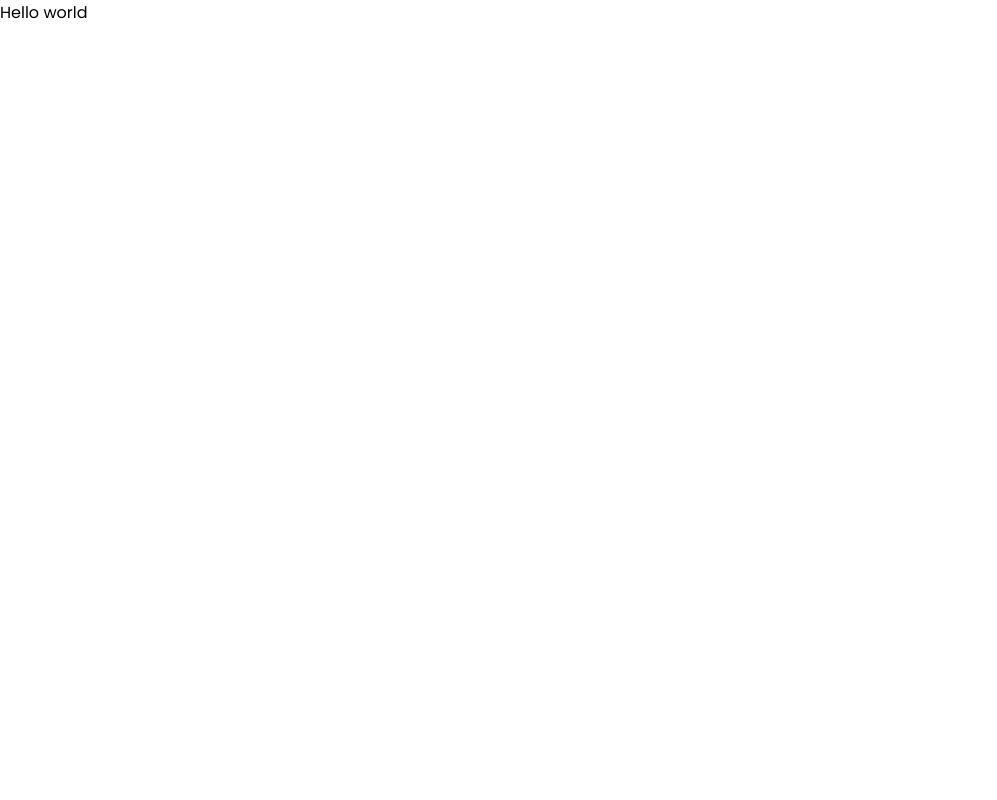
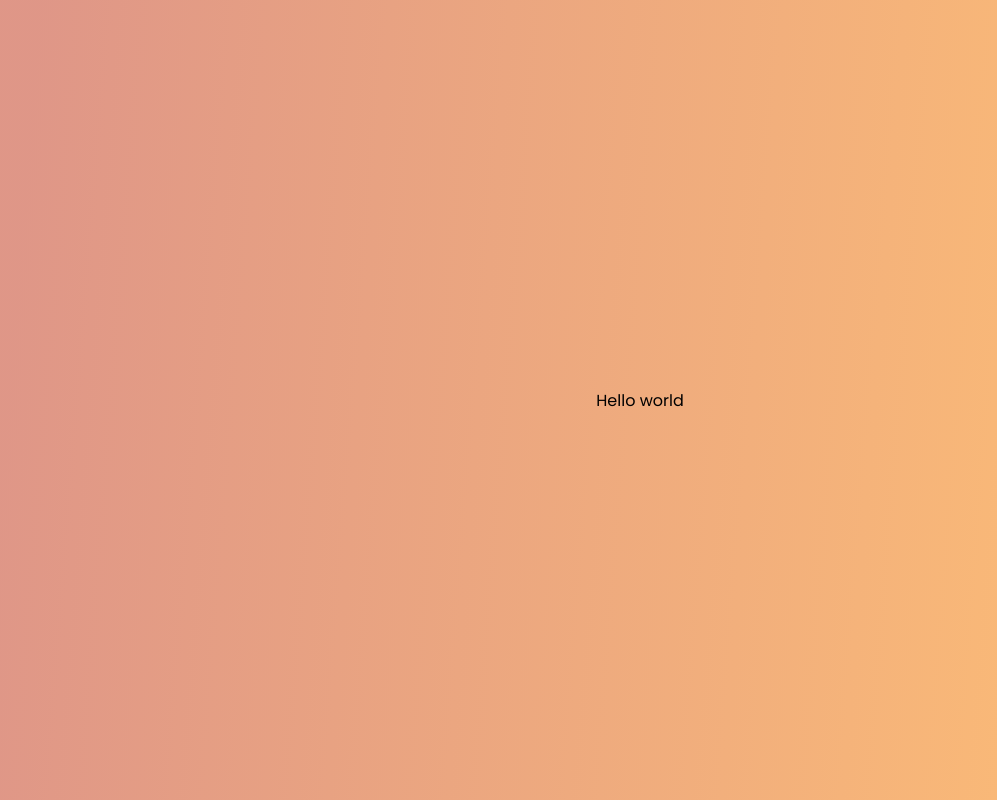
Before and after one commit to erfan-amani/bookily, a React (Create React App) app: page / in a window 1280 px wide. Shown: the whole page, without its empty margins (0-997 px from the left). Built offline with nearby package versions, Linux system fonts and the light colour scheme.

Commit message:
styled body and app container

```diff
--- /dev/null
+++ b/src/App.css
@@ -0,0 +1,5 @@
+.app {
+  display: flex;
+  height: 85vh;
+  width: 70vw;
+}
--- a/src/index.css
+++ b/src/index.css
@@ -1,5 +1,27 @@
+/* COLOR PALETTE => https://colorhunt.co/palette/161616346751c84b31ecdbba */
+
+* {
+  box-sizing: border-box;
+  font-family: inherit;
+}
+
+html {
+  font-family: 'Poppins', sans-serif;
+}
+
 body {
   margin: 0;
   padding: 0;
   font-family: 'Poppins', sans-serif;
+
+  display: flex;
+  align-items: center;
+  justify-content: center;
+  height: 100vh;
+
+  background: linear-gradient(
+    94.55deg,
+    rgba(200, 75, 49, 0.58) 3.04%,
+    #ffc074 96.83%
+  );
 }
```
